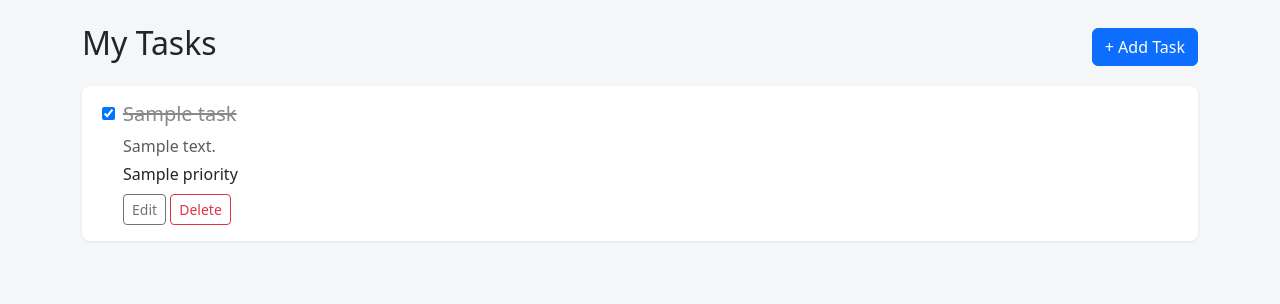
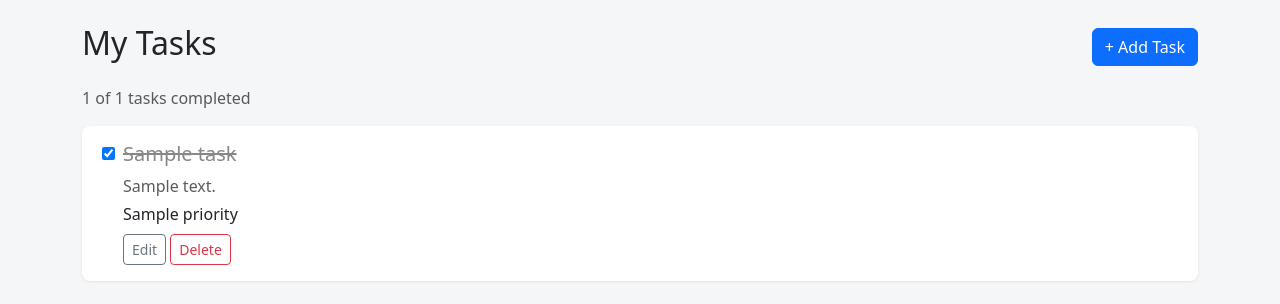
Before and after one commit to Prithviraj-Singh0268/flask-todo-mysql, a Flask app: page / in a window 1280 px wide. Shown: the part 56-360 px from the top of the page. Run offline with Flask 3, Linux system fonts and the light colour scheme; tables that the repository leaves empty hold one stand-in row (values such as "Sample post").

Commit message:
Add task completion summary and finalize documentation

```diff
--- a/templates/index.html
+++ b/templates/index.html
@@ -6,6 +6,11 @@
     <h2>My Tasks</h2>
     <a href="{{ url_for('add_task') }}" class="btn btn-primary">+ Add Task</a>
 </div>
+
+{% if tasks %}
+    {% set completed_count = tasks|selectattr("completed")|list|length %}
+    <p class="text-muted">{{ completed_count }} of {{ tasks|length }} tasks completed</p>
+{% endif %}
 
 {% if tasks %}
     {% for task in tasks %}
```
Also changed, not shown: README.md.
